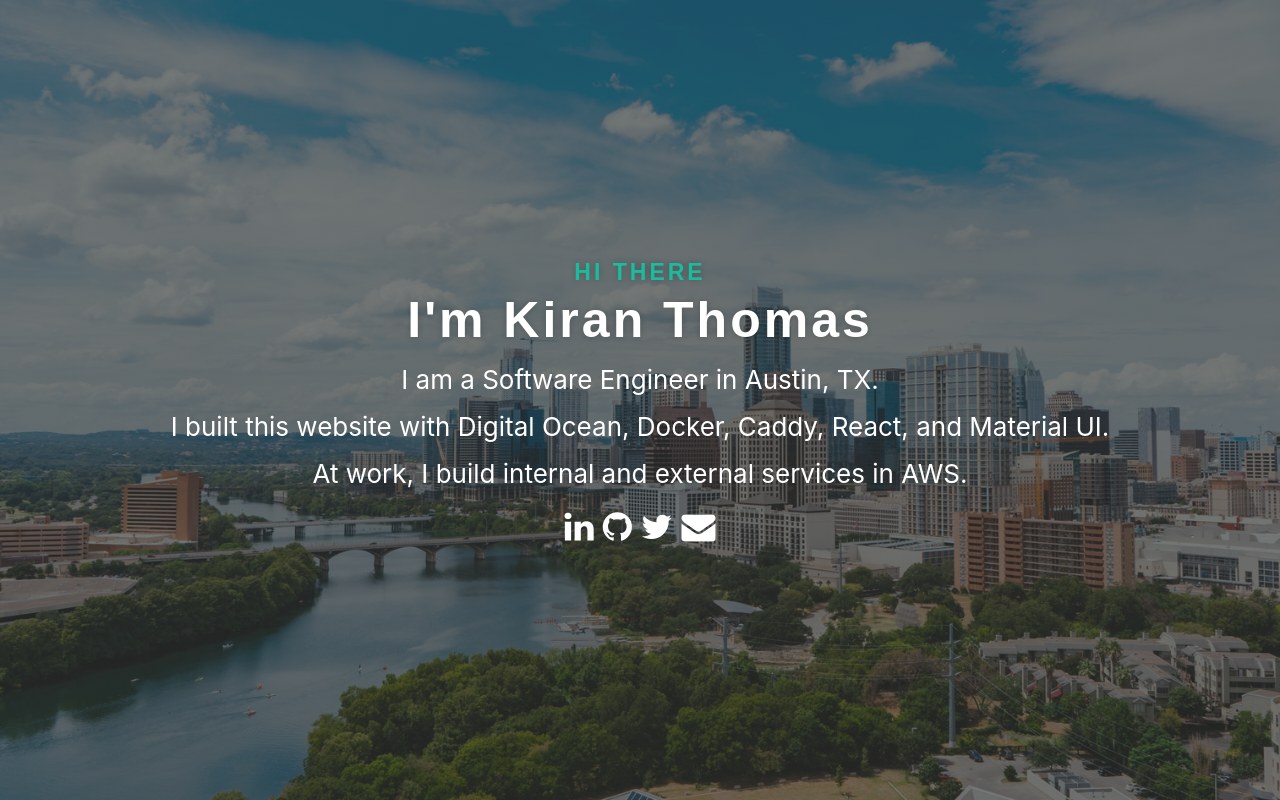
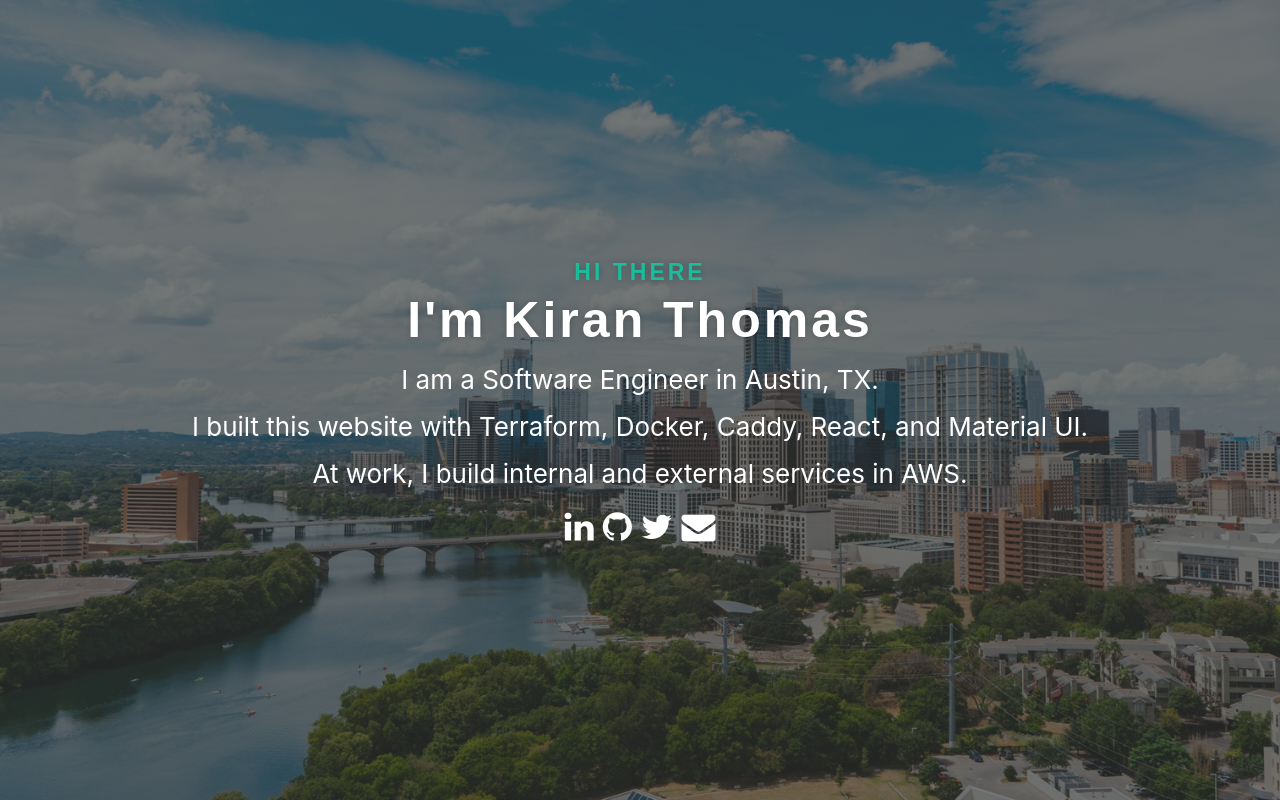
Before and after one commit to kiranjthomas/personal-site, a React (Create React App) app in the folder ui/: page / in a window 1280 px wide. Built offline with nearby package versions, Linux system fonts and the light colour scheme; the HTML template or start-up script is replaced by a standard one.

Commit message:
chore: swap out Digital Ocean for Terraform

```diff
--- a/ui/src/App.js
+++ b/ui/src/App.js
@@ -68,7 +68,7 @@ function App() {
           <StyledH1>I'm Kiran Thomas</StyledH1>
           <StyledDiv>I am a Software Engineer in Austin, TX.</StyledDiv>
           <StyledDiv>
-            I built this website with Digital Ocean, Docker, Caddy, React, and
+            I built this website with Terraform, Docker, Caddy, React, and
             Material UI.
           </StyledDiv>
           <StyledDiv>
```
